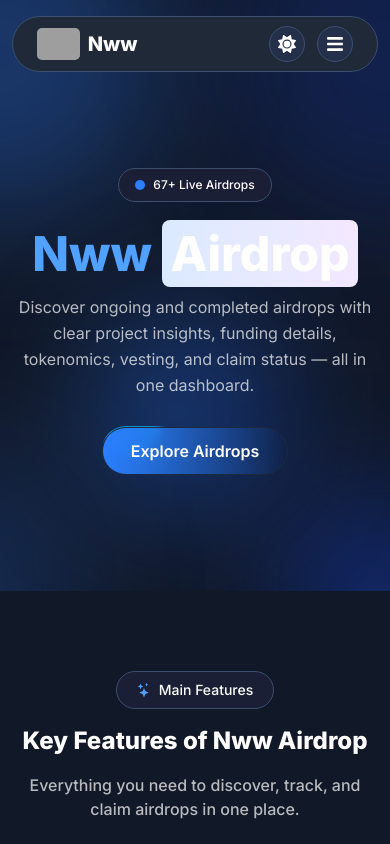
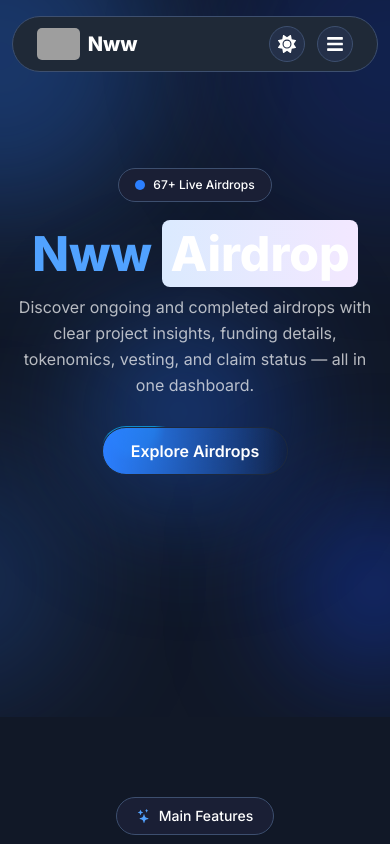
Before and after one commit to nekowawolf/airdropv3-src, a Next.js app: page / in a window 390 px wide. Shown: the top 844 px of the page. Built offline with nearby package versions, Linux system fonts and the light colour scheme; grey boxes are pictures that could not be loaded.

Commit message:
feat: update min high sections

```diff
--- a/src/components/HeroSection.tsx
+++ b/src/components/HeroSection.tsx
@@ -9,7 +9,7 @@ export default function HeroSection() {
   return (
     <>
       <Header />
-      <div className="relative min-h-[70svh] sm:min-h-screen overflow-hidden pt-14 sm:pt-10">
+      <div className="relative min-h-[85svh] sm:min-h-screen overflow-hidden pt-14 sm:pt-10">
         <div className="relative max-w-4xl mx-auto px-4 sm:px-6 lg:px-8 pt-28 sm:pt-40 md:pt-40 pb-16 z-20">
           {/* GLOW CIRCLES */}
           <div className="absolute -top-40 -left-40 sm:-top-20 sm:-left-20 w-80 h-80 sm:w-72 sm:h-72 bg-blue-500/30 rounded-full blur-3xl"></div>
```
